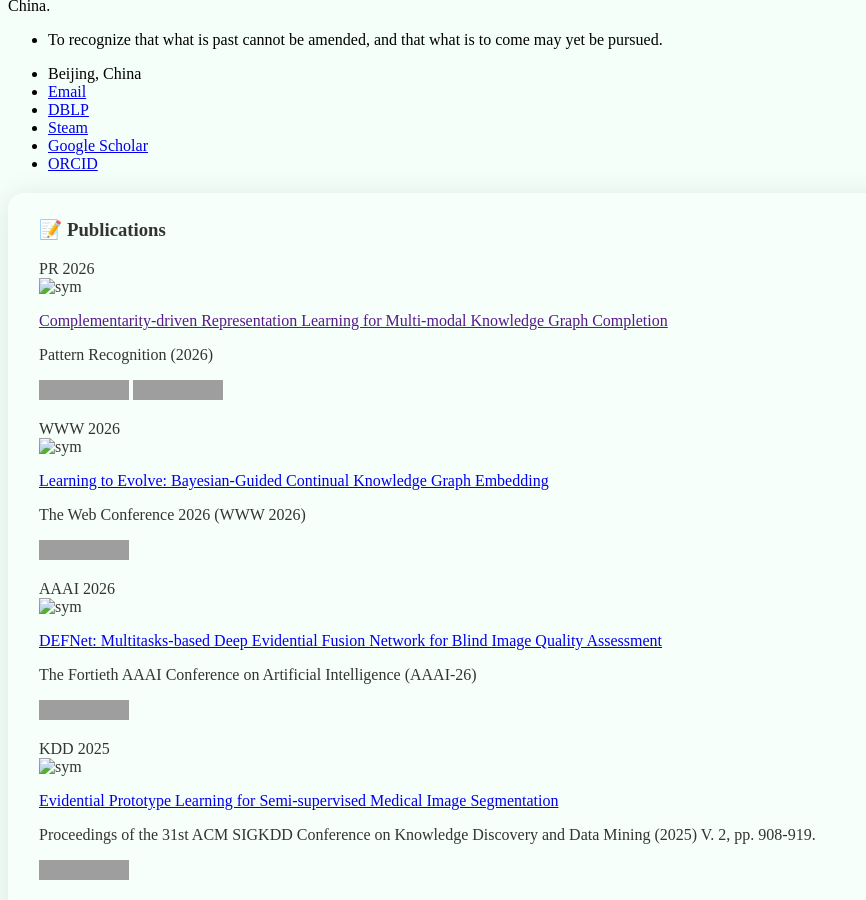
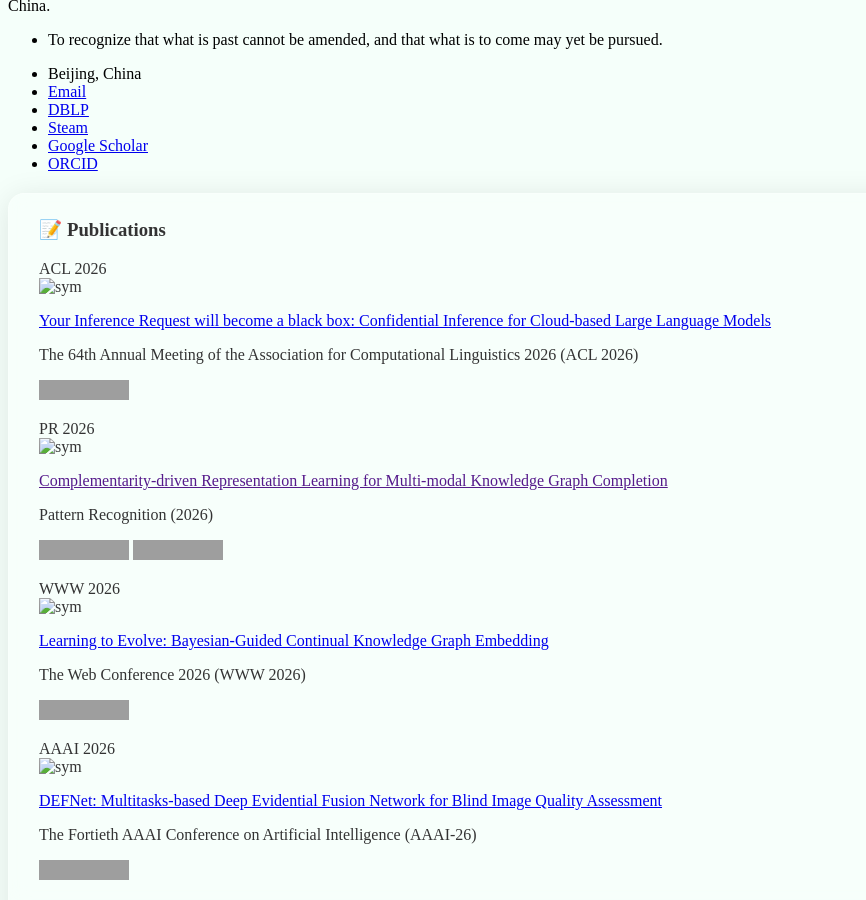
Before and after one commit to heyuanpengpku/heyuanpeng.github.io, a Jekyll site: the page built from _pages/includes/pub.md, in a window 1280 px wide and 900 px high, scrolled down 363 px. Shown: the whole window, without its empty margins (0-866 px from the left). Built offline with Jekyll 4.4.1, drawn with Linux system fonts in a browser that asks for light colours; our own code applies the rules of GitHub Pages for plain Markdown files; grey boxes are pictures that could not be loaded.

Commit message:
2026-04-07 00:17:02

```diff
--- a/_pages/includes/pub.md
+++ b/_pages/includes/pub.md
@@ -2,6 +2,18 @@
 
 # 📝 Publications
 
+
+<div class='paper-box'><div class='paper-box-image'><div><div class="badge">ACL 2026</div><img src='images/covers/2026-acl.png' alt="sym" width="100%"></div></div>
+<div class='paper-box-text' markdown="1">
+
+[Your Inference Request will become a black box: Confidential Inference for Cloud-based Large Language Models](https://arxiv.org/abs/2603.00196)
+
+The 64th Annual Meeting of the Association for Computational Linguistics 2026 (ACL 2026)
+
+![Static Badge](https://img.shields.io/badge/CCF_A-EF413D)
+
+</div>
+</div>
 
 <div class='paper-box'><div class='paper-box-image'><div><div class="badge">PR 2026</div><img src='images/covers/2026-pr-hyp.png' alt="sym" width="100%"></div></div>
 <div class='paper-box-text' markdown="1">
```
Also changed, not shown: images/covers/2026-acl.png (added), 1 other file.
